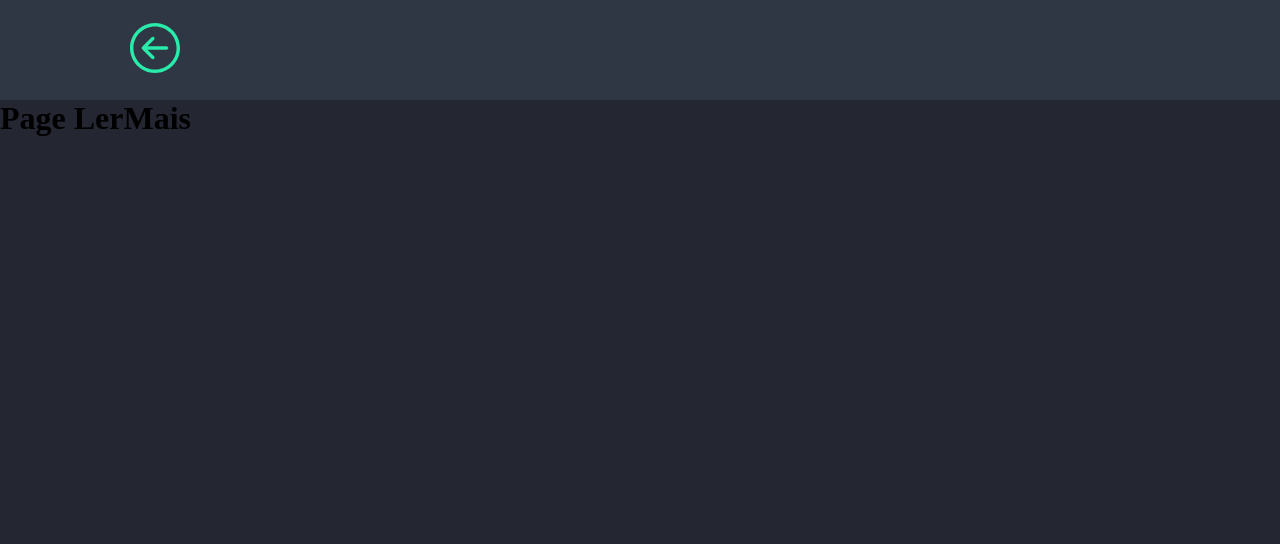
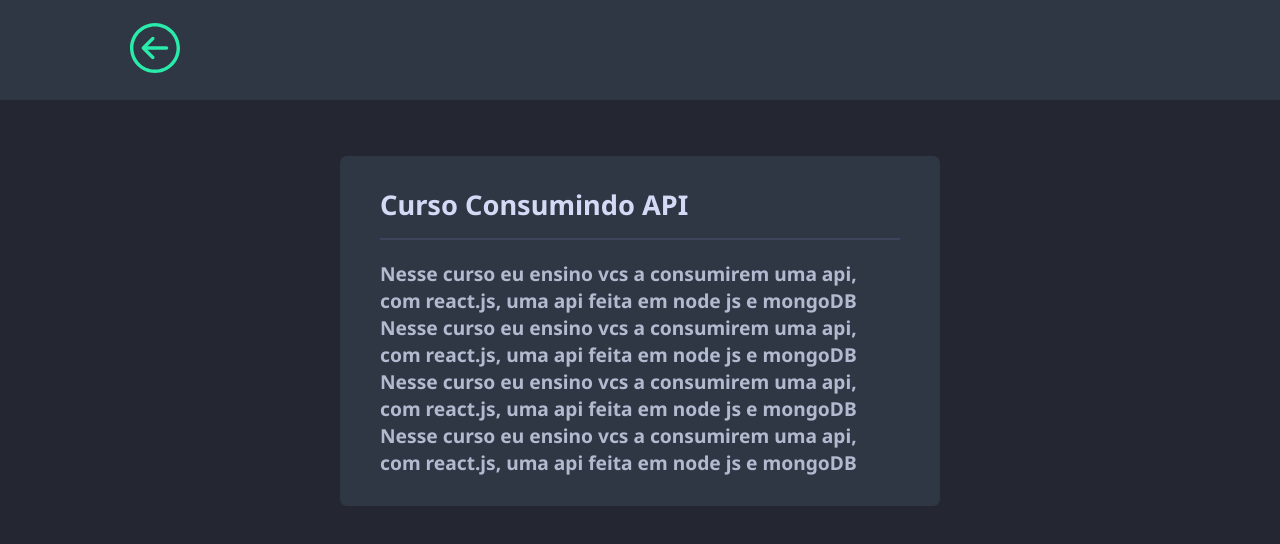
Before and after one commit to klebermkardel/cruder, a React (Create React App) app: page /lermais in a window 1280 px wide. Shown: the top 544 px of the page. Built offline with nearby package versions, Linux system fonts and the light colour scheme.

Commit message:
:sparkles: feat: Cria conteúdo HTML da página LerMais

```diff
--- a/src/pages/LerMais/lermais.js
+++ b/src/pages/LerMais/lermais.js
@@ -6,7 +6,21 @@
     return(
         <div>
             <Header />
-            <h1>Page LerMais</h1>
+            <main>
+                <div className="cards">
+                    <div className="card">
+                        <header>
+                            <h2>Curso Consumindo API</h2>
+                        </header>
+                        <div className="line"></div>
+                        <p>Nesse curso eu ensino vcs a consumirem uma api, com react.js, uma api feita em node js e mongoDB
+                        Nesse curso eu ensino vcs a consumirem uma api, com react.js, uma api feita em node js e mongoDB
+                        Nesse curso eu ensino vcs a consumirem uma api, com react.js, uma api feita em node js e mongoDB
+                        Nesse curso eu ensino vcs a consumirem uma api, com react.js, uma api feita em node js e mongoDB
+                        </p>
+                    </div>
+                </div>
+            </main>
         </div>
     )
 }
```
